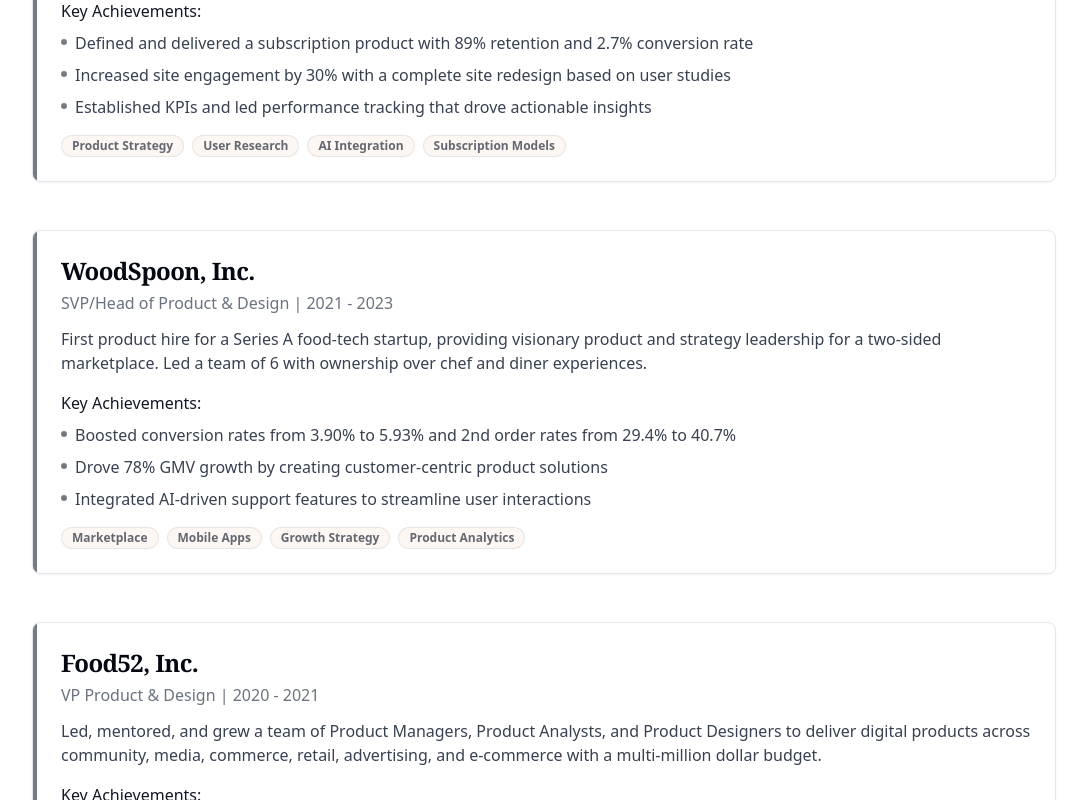
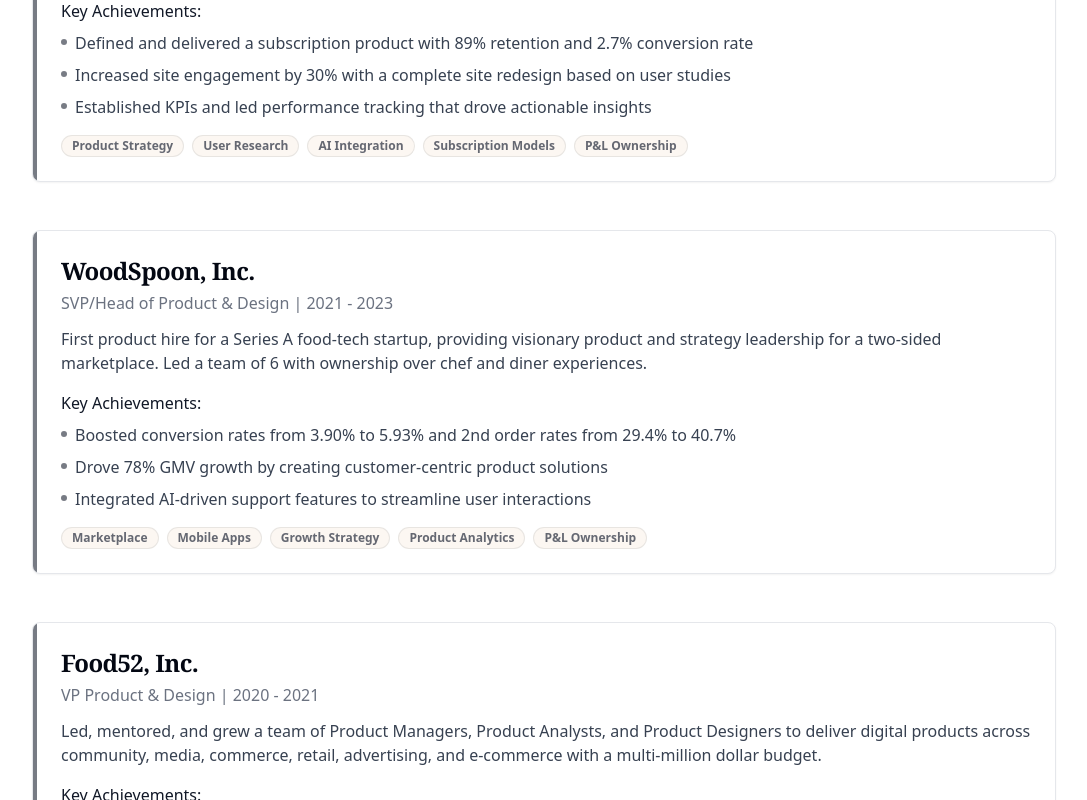
Before and after one commit to angiehb/stellar-web-canvas-20, a React (Vite) app: page / in a window 1280 px wide. Shown: the part 2180-2980 px from the top of the page, without its empty margins (96-1183 px from the left). Built offline with nearby package versions, Linux system fonts and the light colour scheme; the HTML template or start-up script is replaced by a standard one.

Commit message:
Add P&L Ownership badge
Add a new badge to the About section.

```diff
--- a/src/components/portfolio/ExperienceSection.tsx
+++ b/src/components/portfolio/ExperienceSection.tsx
@@ -21,7 +21,7 @@ const ExperienceSection = () => {
       period: "2023 - Present",
       description: "Providing product and design consulting to both early-stage startups and established businesses. Leading definition and delivery of new product lines, while advising on and executing strategies for growth.",
       achievements: ["Defined and delivered a subscription product with 89% retention and 2.7% conversion rate", "Increased site engagement by 30% with a complete site redesign based on user studies", "Established KPIs and led performance tracking that drove actionable insights"],
-      tags: ["Product Strategy", "User Research", "AI Integration", "Subscription Models"]
+      tags: ["Product Strategy", "User Research", "AI Integration", "Subscription Models", "P&L Ownership"]
     },
     {
       title: "WoodSpoon, Inc.",
@@ -29,7 +29,7 @@ const ExperienceSection = () => {
       period: "2021 - 2023",
       description: "First product hire for a Series A food-tech startup, providing visionary product and strategy leadership for a two-sided marketplace. Led a team of 6 with ownership over chef and diner experiences.",
       achievements: ["Boosted conversion rates from 3.90% to 5.93% and 2nd order rates from 29.4% to 40.7%", "Drove 78% GMV growth by creating customer-centric product solutions", "Integrated AI-driven support features to streamline user interactions"],
-      tags: ["Marketplace", "Mobile Apps", "Growth Strategy", "Product Analytics"]
+      tags: ["Marketplace", "Mobile Apps", "Growth Strategy", "Product Analytics", "P&L Ownership"]
     },
     {
       title: "Food52, Inc.",
@@ -37,7 +37,7 @@ const ExperienceSection = () => {
       period: "2020 - 2021",
       description: "Led, mentored, and grew a team of Product Managers, Product Analysts, and Product Designers to deliver digital products across community, media, commerce, retail, advertising, and e-commerce with a multi-million dollar budget.",
       achievements: ["Delivered a 9% lift in revenue, 6% increase in PDP views, and 169% increase in AOV", "Increased team velocity by 300% by reorganizing product, engineering, and design teams", "Delivered 2.6M additional organic search sessions via SEO improvements"],
-      tags: ["E-commerce", "Team Leadership", "SEO Optimization", "Live Commerce"]
+      tags: ["E-commerce", "Team Leadership", "SEO Optimization", "Live Commerce", "P&L Ownership"]
     }
   ];
 
```
